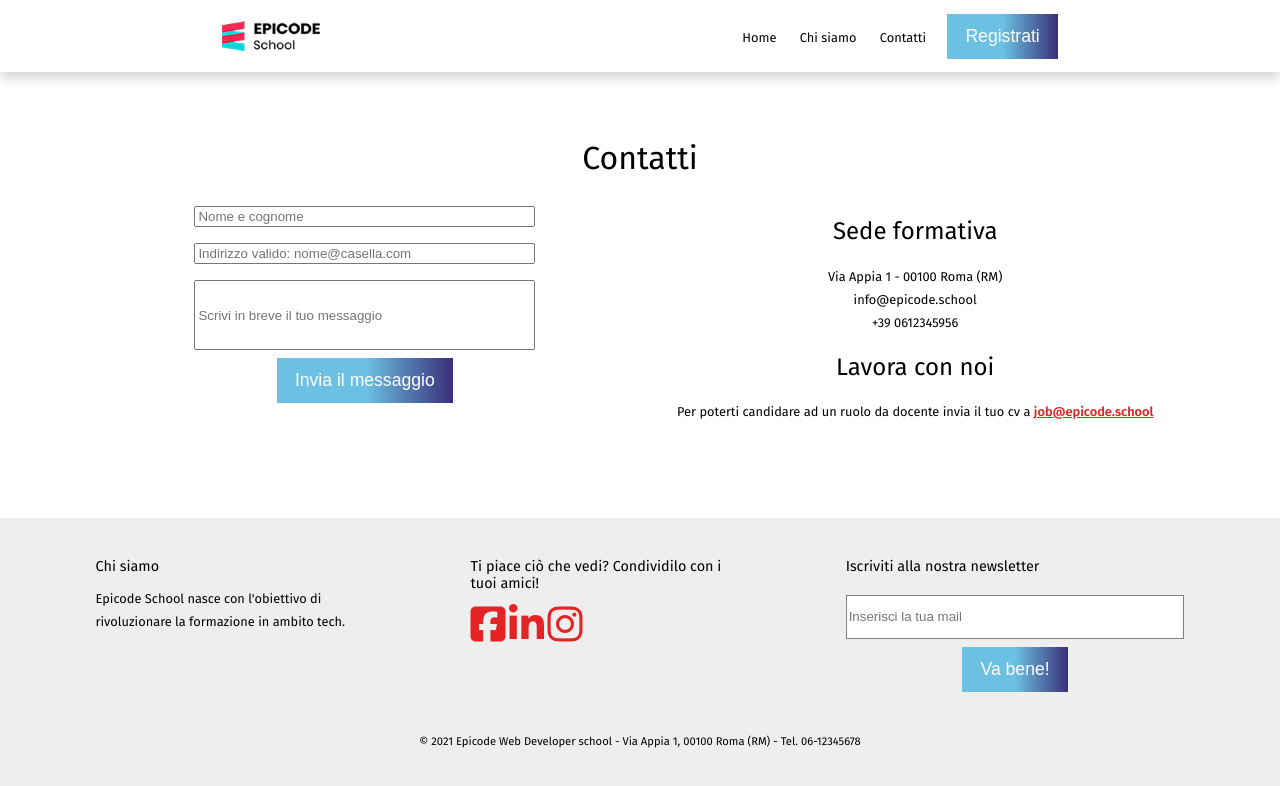
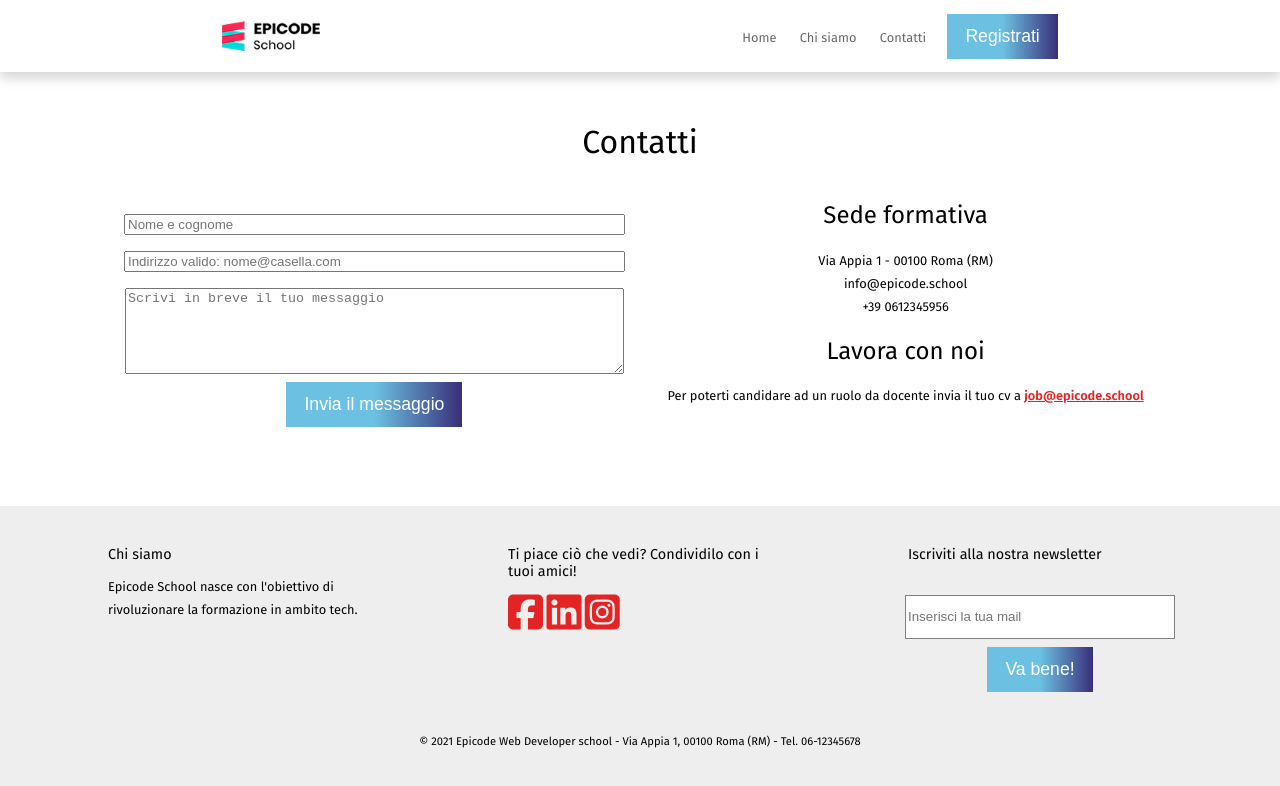
Before and after one commit to saturnhati/U1-W2-D5-progettosettimanale2, a plain HTML site: page contatti.html in a window 1280 px wide. Drawn offline with Linux system fonts and the light colour scheme.

Commit message:
finished last details of the project

```diff
--- a/assets/css/style-chisiamo.css
+++ b/assets/css/style-chisiamo.css
@@ -1,11 +1,18 @@
+main {
+    font-size: 1rem;
+}
+
 h1 {
     margin-bottom: 2vh;
+    font-size: 3rem;
+    font-weight: 300;
 }
 
 .about-us {
     text-align: center;
     padding: 5vh;
     margin: 2vh auto;
+    width: 80%;
 }
 
 .notebook-images {
@@ -17,10 +24,12 @@ h1 {
 
 .notebook-images img {
     width: 100%;
+    height: 80%;
 }
 
 .notebook-images div p {
     width: 100%;
+    margin-top: 2vh;
 }
 
 .table-desktop {
--- a/assets/css/style-contatti.css
+++ b/assets/css/style-contatti.css
@@ -28,17 +28,27 @@ h1 {
     display: flex;
     gap: 3vw;
     justify-content: center;
+    width: 80%;
+    margin: 0 auto;
 }
 
 form {
     display: flex;
     align-items: center;
     flex-direction: column;
+    margin-top: 3vh;
+    flex: 1;
 }
 
 form input {
     margin: 1vh 0;
-    width: 26vw;
+    width: 100%;
+}
+
+textarea {
+    margin: 1vh 0;
+    width: 100%;
+    height: 10vh;
 }
 
 form input:nth-of-type(3) {
@@ -49,10 +59,7 @@ form input:nth-of-type(3) {
     display: flex;
     flex-direction: column;
     align-items: center;
-}
-
-.flex-child {
-    flex-basis: 40%;
+    flex: 1;
 }
 
 /* RESPONSIVENESS */
@@ -61,9 +68,6 @@ form input:nth-of-type(3) {
     #section-contacts {
         flex-direction: column;
         justify-content: center;
-    }
-    form input {
-        width: 85%;
     }
     form button {
         margin-top: 2vh;
--- a/assets/css/style.css
+++ b/assets/css/style.css
@@ -44,7 +44,7 @@ nav {
 }
 
 nav a {
-    color: #000;
+    color: rgba(0, 0, 0, .6);
 }
 
 button {
@@ -226,6 +226,12 @@ address {
 /* RESPONSIVE */
 
 @media screen and (max-width:767px) {
+    header {
+        background-color: white;
+        position: sticky;
+        top:0;
+        z-index:0;
+    }
     .header-content {
         display: none;
     }
--- a/contatti.html
+++ b/contatti.html
@@ -33,7 +33,7 @@
         <form class="flex-child">
           <input type="text" placeholder="Nome e cognome" />
           <input type="email" placeholder="Indirizzo valido: nome@casella.com" />
-          <input type="text" placeholder="Scrivi in breve il tuo messaggio" />
+          <textarea placeholder="Scrivi in breve il tuo messaggio"></textarea>
           <button type="submit">Invia il messaggio</button>
         </form>
         <div class="flex-child" id="contact-infos">
@@ -54,9 +54,9 @@
         </div>
         <div>
           <h3>Ti piace ciò che vedi? Condividilo con i tuoi amici!</h3>
-          <i class="fa fa-facebook-square"></i>
-          <i class="fa fa-linkedin"></i>
-          <i class="fa fa-instagram"></i>
+          <a href="https://www.facebook.com/epicodeitalia" target="_blank"><i class="fa fa-facebook-square"></i></a>
+          <a href="https://www.linkedin.com/school/epicodeitalia/" target="_blank"><i class="fa-brands fa-linkedin"></i></a>
+          <a href="https://www.instagram.com/epicode.italia/" target="_blank"><i class="fa-brands fa-square-instagram"></i></a>
         </div>
         <div>
           <h3>Iscriviti alla nostra newsletter</h3>
```
Also changed, not shown: chi-siamo.html (+3 -3 lines).
